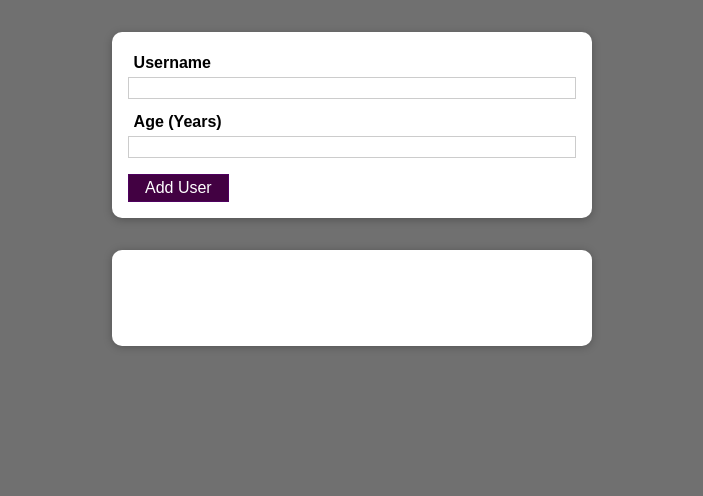
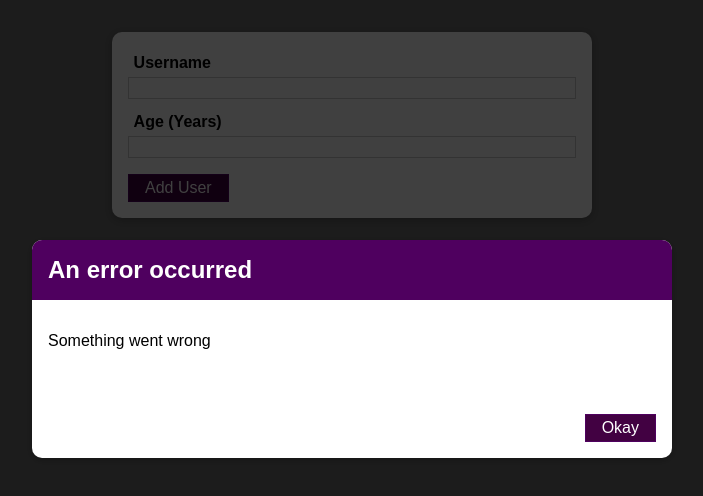
Before and after one commit to tqbrandao/react-practice-project1, a React (Create React App) app: page / in a window 1280 px wide. Shown: the top 496 px of the page, without its empty margins (288-991 px from the left). Built offline with nearby package versions, Linux system fonts and the light colour scheme.

Commit message:
Added error modal

```diff
--- a/src/Components/UI/ErrorModal.css
+++ b/src/Components/UI/ErrorModal.css
@@ -0,0 +1,45 @@
+.backdrop {
+  position: fixed;
+  top: 0;
+  left: 0;
+  width: 100%;
+  height: 100vh;
+  z-index: 10;
+  background: rgba(0, 0, 0, 0.75);
+}
+
+.modal {
+  position: fixed;
+  top: 30vh;
+  left: 10%;
+  width: 80%;
+  z-index: 100;
+  overflow: hidden;
+}
+
+.header {
+  background: #4f005f;
+  padding: 1rem;
+}
+
+.header h2 {
+  margin: 0;
+  color: white;
+}
+
+.content {
+  padding: 1rem;
+}
+
+.actions {
+  padding: 1rem;
+  display: flex;
+  justify-content: flex-end;
+}
+
+@media (min-width: 768px) {
+  .modal {
+    left: calc(50% - 20rem);
+    width: 40rem;
+  }
+}
--- a/src/Components/UI/ErrorModal.js
+++ b/src/Components/UI/ErrorModal.js
@@ -1,7 +1,25 @@
 import React from "react";
+import Button from "./Button";
+import Card from "./Card";
+import "./ErrorModal.css";
 
-function ErrorModal() {
-  return <div>ErrorModal</div>;
+function ErrorModal(props) {
+  return (
+    <div>
+      <div className="backdrop" />
+      <Card className="modal">
+        <header className="header">
+          <h2>{props.title}</h2>
+        </header>
+        <div className="content">
+          <p>{props.message}</p>
+        </div>
+        <footer className="actions">
+          <Button>Okay</Button>
+        </footer>
+      </Card>
+    </div>
+  );
 }
 
 export default ErrorModal;
--- a/src/Components/Users/AddUser.js
+++ b/src/Components/Users/AddUser.js
@@ -2,6 +2,7 @@
 import "./AddUser.css";
 import Card from "../UI/Card";
 import Button from "../UI/Button";
+import ErrorModal from "../UI/ErrorModal";
 
 function AddUser(props) {
   const [enteredUsername, setEnteredUsername] = useState("");
@@ -35,6 +36,8 @@
     setEnteredUsername("");
   };
   return (
+    <div>
+      <ErrorModal title="An error occurred" message="Something went wrong" />
       <Card className="add-user">
         <form onSubmit={addUserHandler}>
           <label> Username</label>
@@ -52,6 +55,7 @@
           <Button type="submit">Add User</Button>
         </form>
       </Card>
+    </div>
   );
 }
 
```
Lines whose indentation alone changed are shown as unchanged.
